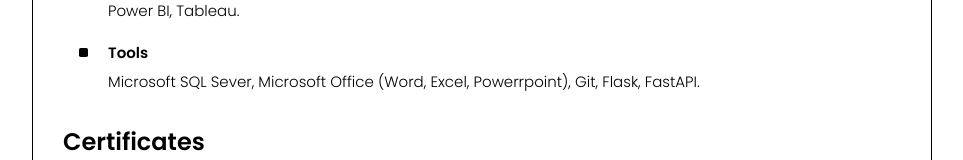
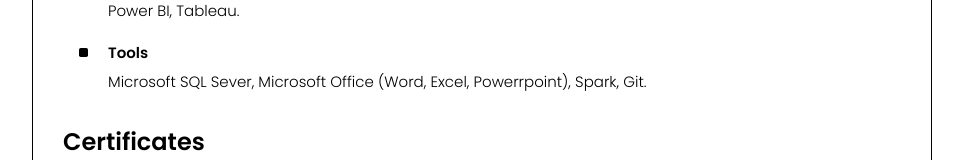
Before and after one commit to nguyenanhtuan1102/nguyenanhtuan1102.github.io, a plain HTML site: page index.html in a window 1280 px wide. Shown: the part 1039-1199 px from the top of the page, without its empty margins (308-1271 px from the left). Drawn offline with nearby package versions, Linux system fonts and the light colour scheme.

Commit message:
change spark

```diff
--- a/index.html
+++ b/index.html
@@ -353,7 +353,7 @@
                   <h4 class="h4 timeline-item-title">Tools</h4>
 
                   <p class="timeline-text">
-                    Microsoft SQL Sever, Microsoft Office (Word, Excel, Powerrpoint), Git, Flask, FastAPI.
+                    Microsoft SQL Sever, Microsoft Office (Word, Excel, Powerrpoint), Spark, Git.
                   </p>
 
 
```
